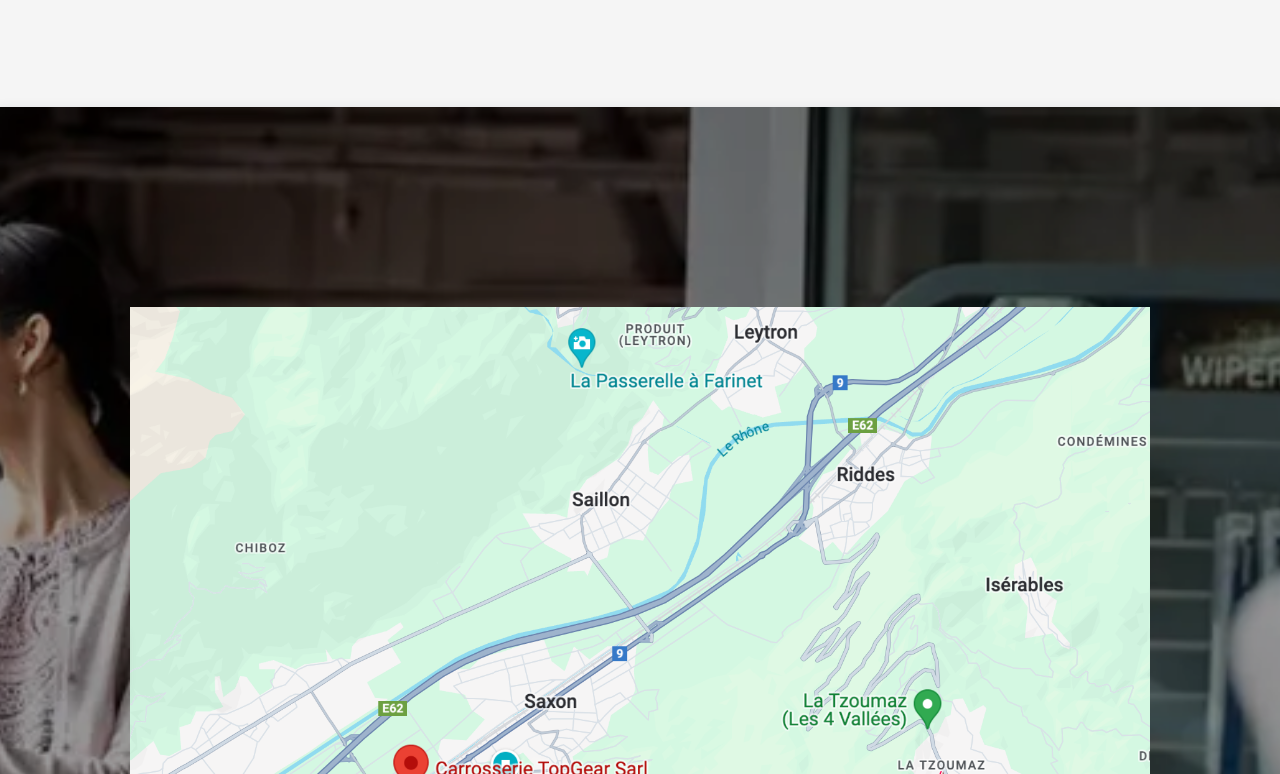
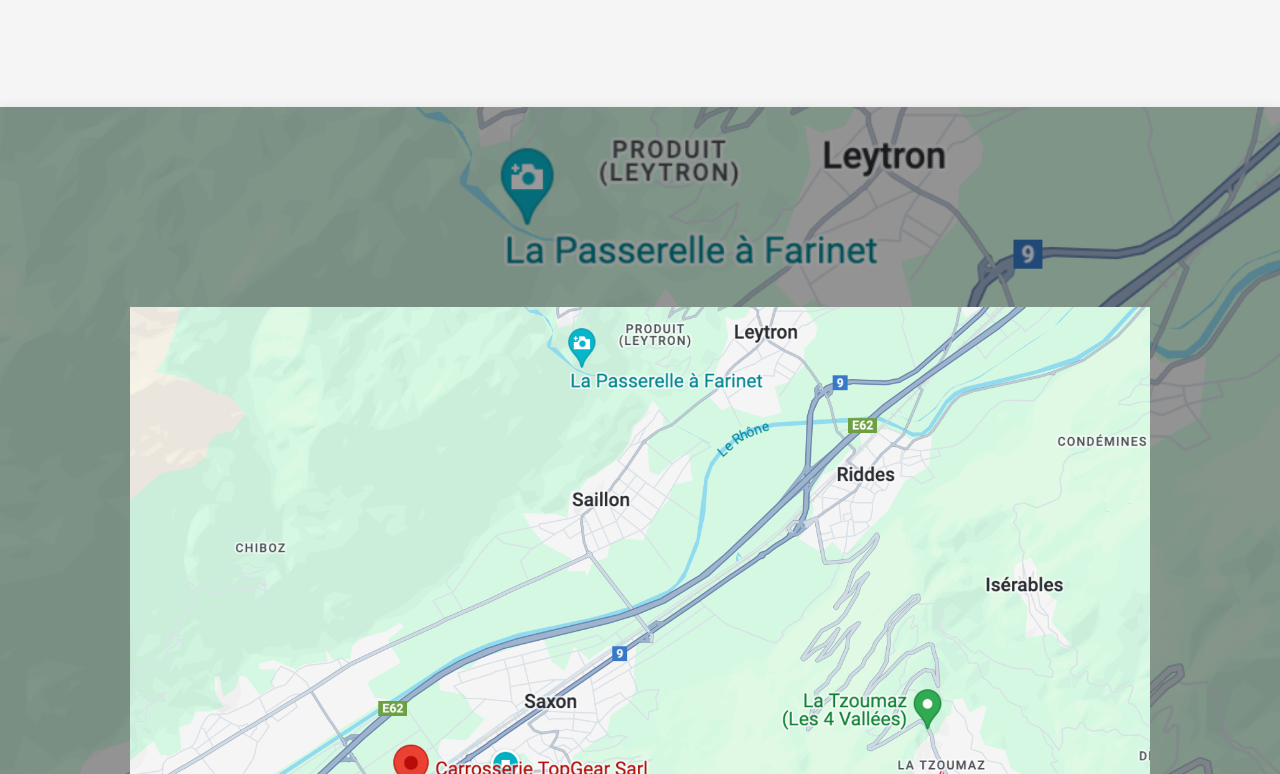
Before and after one commit to ehaberdar/TopGear, a plain HTML site: page index.html in a window 1280 px wide. Shown: the part 2406-3180 px from the top of the page. Drawn offline with nearby package versions, Linux system fonts and the light colour scheme; a web font is replaced by a local one.

Commit message:
Update style.css

```diff
--- a/style.css
+++ b/style.css
@@ -705,7 +705,7 @@ h1 {
 /* ============================ VIDEO START ================================= */
 .video-wrap {
   background: linear-gradient(rgba(0, 0, 0, 0.4), rgba(0, 0, 0, 0.4)),
-    url("../img/video-bg.webp") no-repeat center / cover var(--neatural-gray);
+    url("../img/carte.png") no-repeat center / cover var(--neatural-gray);
   padding: 200px 0;
   box-shadow: var(--shadow);
 }
```
